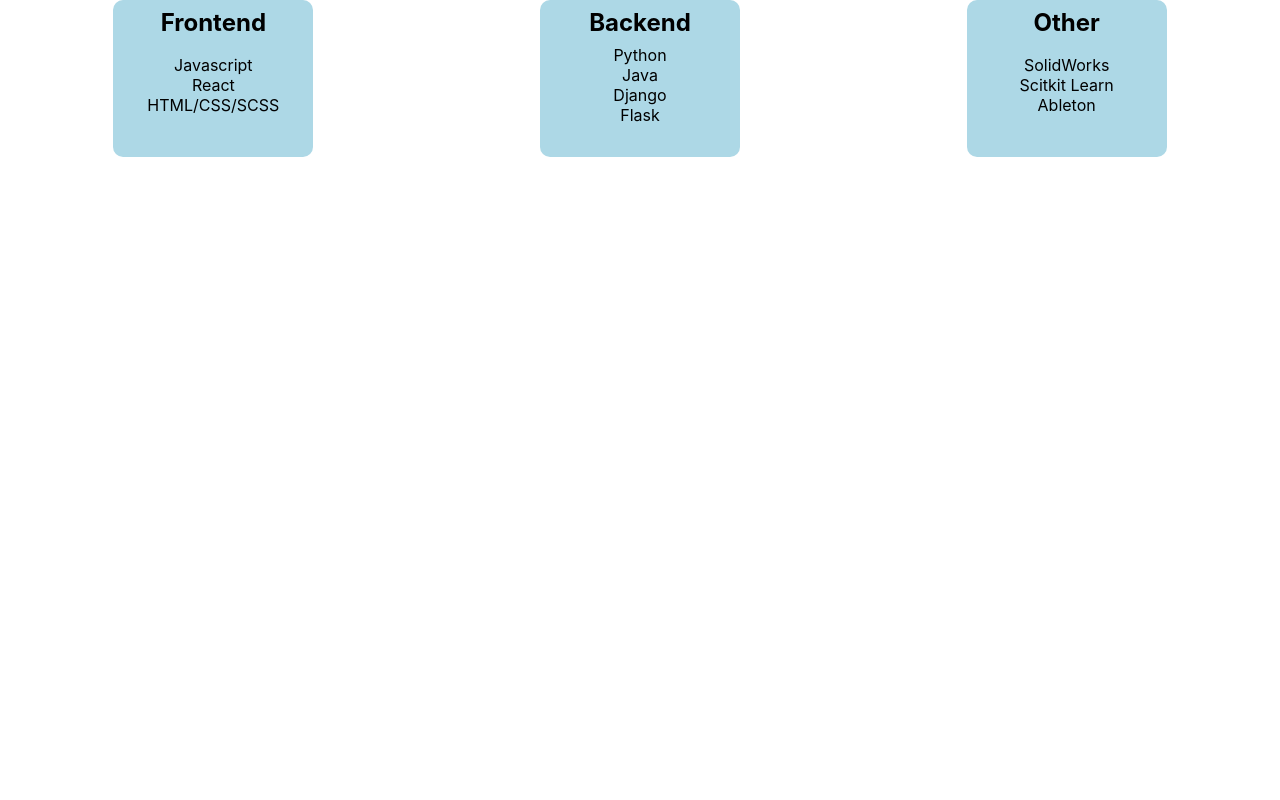
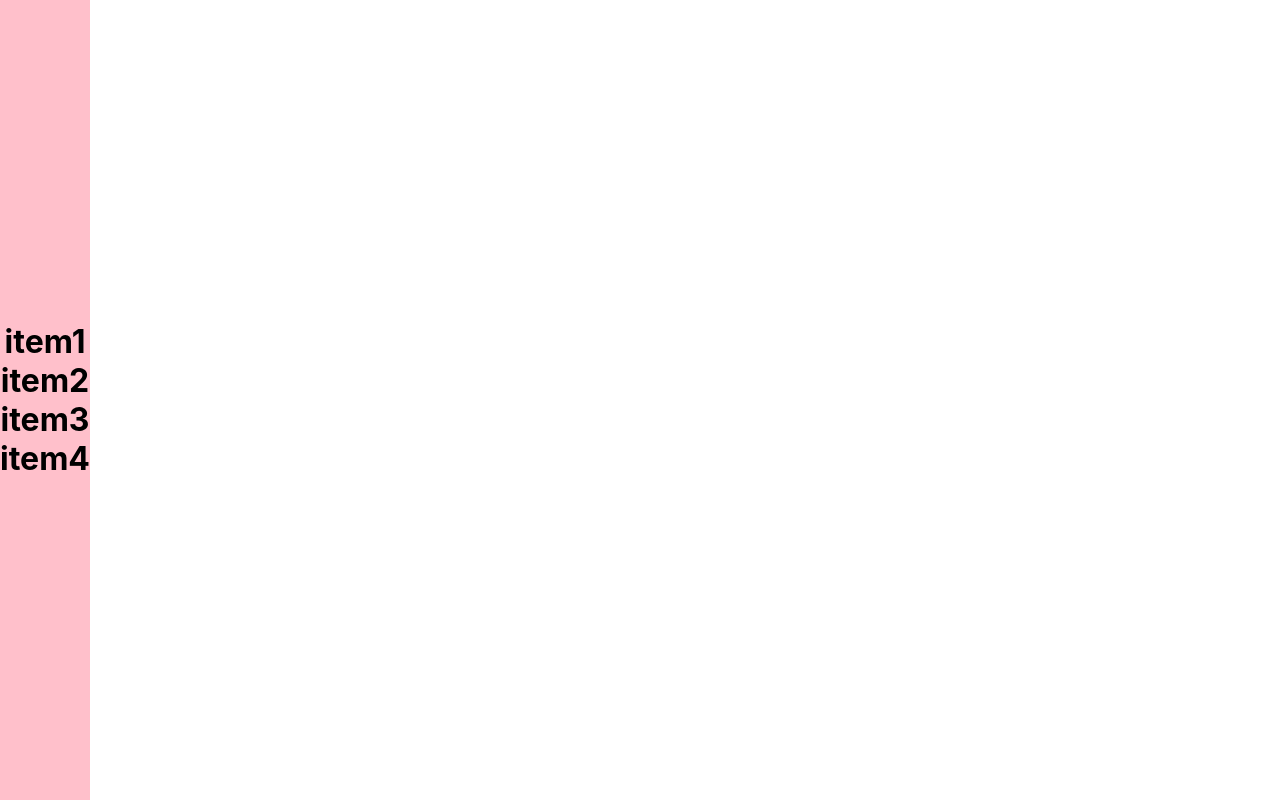
Before and after one commit to MadisonEvans94/portfolio, a React (Create React App) app: page / in a window 1280 px wide. Built offline with nearby package versions, Linux system fonts and the light colour scheme.

Commit message:
navbar coming into place

```diff
--- a/src/App.js
+++ b/src/App.js
@@ -1,31 +1,29 @@
 import "./App.css";
-import SkillCard from "./components/SkillCard/SkillCard";
 import SkillCardGroup from "./components/SkillCardGroup/SkillCardGroup";
-const frontendDescription =
-	"A good software engineer's frontend skills include expertise in HTML, CSS, and JavaScript, as well as experience with front-end frameworks such as React, Angular, or Vue. They should also have an eye for design and user experience, as well as knowledge of web performance and accessibility.";
-
-const skillsArray = [
-	{
-		cardTitle: "Frontend",
-		skillList: ["Javascript", "React", "HTML/CSS/SCSS"],
-		description: "this is where we will describe our frontend skills",
-	},
-	{
-		cardTitle: "Backend",
-		skillList: ["Python", "Java", "Django", "Flask"],
-		description: "this is where we will describe our backend skills",
-	},
-	{
-		cardTitle: "Other",
-		skillList: ["SolidWorks", "Scitkit Learn", "Ableton"],
-		description: "this is where we will describe any of our other skills",
-	},
-];
+import Navigation from "./components/Navigation/Navigation";
+//TODO: use skillsArray for skillCardGroup Prop
+// const skillsArray = [
+// 	{
+// 		cardTitle: "Frontend",
+// 		skillList: ["Javascript", "React", "HTML/CSS/SCSS"],
+// 		description: "this is where we will describe our frontend skills",
+// 	},
+// 	{
+// 		cardTitle: "Backend",
+// 		skillList: ["Python", "Java", "Django", "Flask"],
+// 		description: "this is where we will describe our backend skills",
+// 	},
+// 	{
+// 		cardTitle: "Other",
+// 		skillList: ["SolidWorks", "Scitkit Learn", "Ableton"],
+// 		description: "this is where we will describe any of our other skills",
+// 	},
+// ];
 
 function App() {
 	return (
 		<>
-			<SkillCardGroup skillsArray={skillsArray} />
+			<Navigation />
 		</>
 	);
 }
--- /dev/null
+++ b/src/components/Navigation/Navigation.css
@@ -0,0 +1,10 @@
+.navigation-container {
+	position: absolute;
+	display: flex;
+	flex-direction: column;
+	background-color: pink;
+	max-width: 8rem;
+	justify-content: center;
+	align-items: center;
+	height: 100%;
+}
--- /dev/null
+++ b/src/components/Navigation/Navigation.jsx
@@ -0,0 +1,14 @@
+import React from "react";
+import "./Navigation.css";
+const Navigation = () => {
+	return (
+		<div className="navigation-container">
+			<h1>item1</h1>
+			<h1>item2</h1>
+			<h1>item3</h1>
+			<h1>item4</h1>
+		</div>
+	);
+};
+
+export default Navigation;
```
